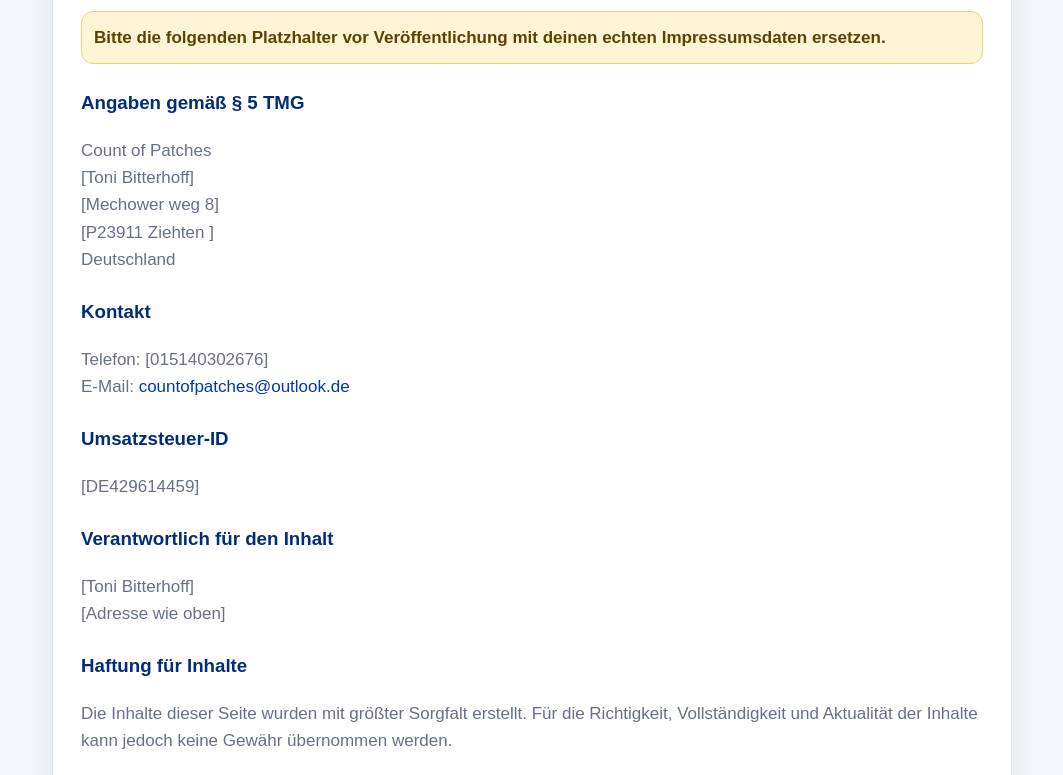
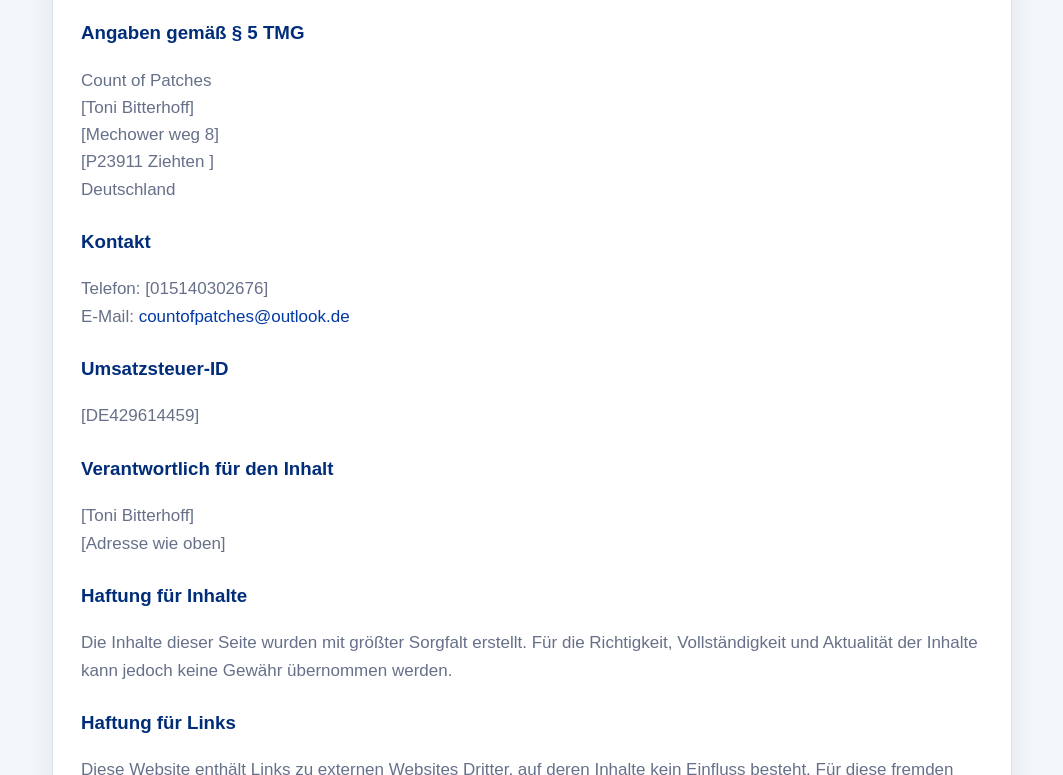
Before and after one commit to countofpatches-cyber/countofpatches, a website: page impressum.html in a window 1280 px wide. Shown: the part 237-1012 px from the top of the page, without its empty margins (108-1171 px from the left). Drawn offline with Linux system fonts and the light colour scheme.

Commit message:
Update impressum.html

```diff
--- a/impressum.html
+++ b/impressum.html
@@ -41,7 +41,7 @@
     <div class="card">
       <h2>Impressum</h2>
 
-      <p class="placeholder">Bitte die folgenden Platzhalter vor Veröffentlichung mit deinen echten Impressumsdaten ersetzen.</p>
+
 
       <h3>Angaben gemäß § 5 TMG</h3>
       <p>
```
